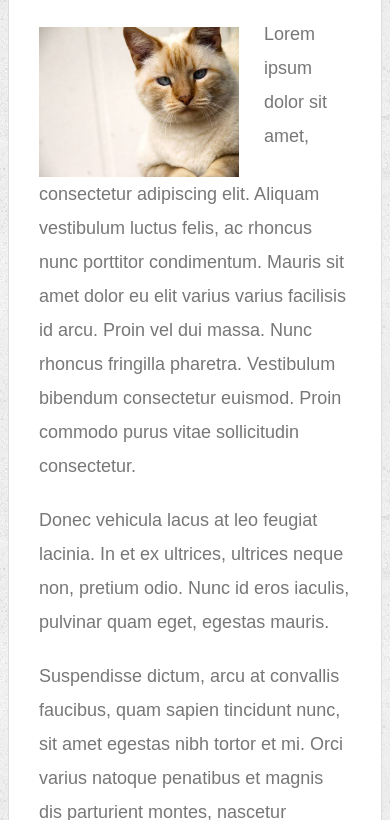
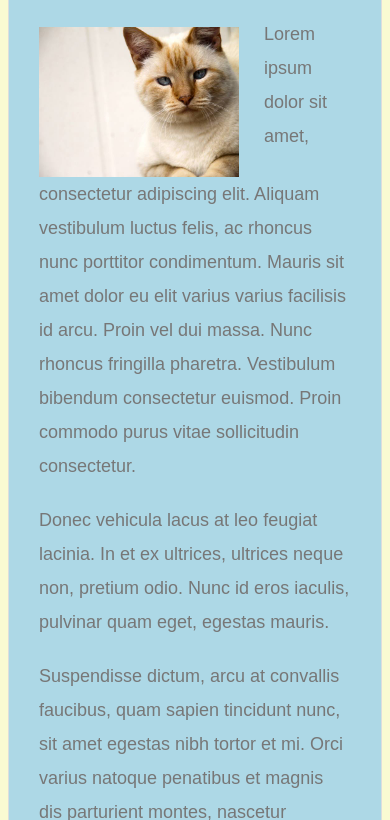
Before and after one commit to smisson/Responsive-Portfolio, a plain HTML site: page index.html in a window 390 px wide. Shown: the part 269-1089 px from the top of the page. Drawn offline with Linux system fonts and the light colour scheme.

Commit message:
final commit with @media added to CSS

```diff
--- a/assets/css/style.css
+++ b/assets/css/style.css
@@ -9,6 +9,31 @@ body {
 * {
   box-sizing: border-box;
 }
+
+/* On screens that are 980px or less and turns the color to lightcoral*/
+@media screen and (max-width: 980px) {
+  body {
+    background: lightcoral;
+    max-width: 980px;
+  }
+}
+
+/* On screens that are 768px or less and turns the color to lightseagreen */
+@media screen and (max-width: 768px) {
+  body {
+    background: lightseagreen;
+    max-width: 768px;
+  }
+}
+
+/* On screens that are 640px or less and turns the color wo lightgoldenrodyellow */
+@media screen and (max-width: 640px) {
+  body {
+    background: lightgoldenrodyellow;
+    max-width: 640px;
+  }
+}
+
 
 /* general */
 
@@ -130,7 +155,7 @@ h3, h2 {
   max-width: 960px;
   padding: 30px;
   margin: 0 0 40px;
-  background: #ffffff;
+  background: lightblue;
   border: 1px solid #dddddd;
 }
 
--- a/index.html
+++ b/index.html
@@ -5,6 +5,7 @@
   <meta charset="UTF-8">
   <title>About | Your Name</title>
   <link rel="stylesheet" type="text/css" href="assets/css/style.css">
+  <meta name="viewport" content="width=device-width,initial-scale=1">
 </head>
 
 <body>
```
Also changed, not shown: contact.html (+2 -0 lines), portfolio.html (+2 -0 lines).
